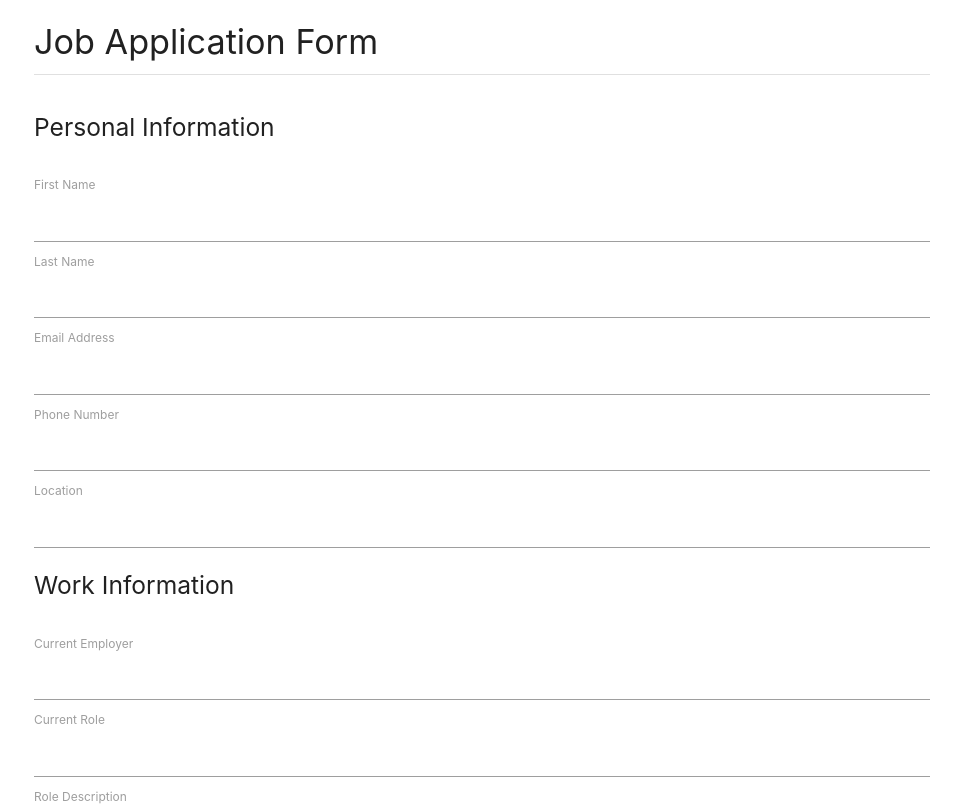
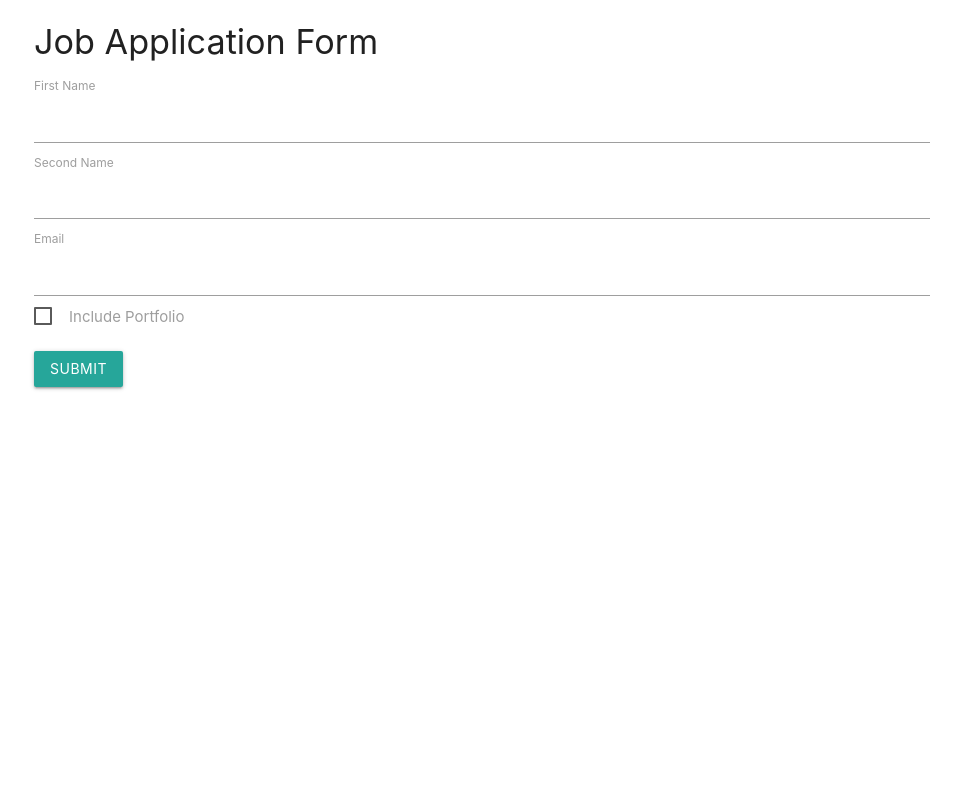
Before and after one commit to ChaitanyaKaranam/react-powerhouse, a React (Create React App) app: page / in a window 1280 px wide. Shown: the top 806 px of the page, without its empty margins (158-1119 px from the left). Built offline with nearby package versions, Linux system fonts and the light colour scheme.

Commit message:
Added code for react reusable forms

```diff
--- a/src/App.js
+++ b/src/App.js
@@ -1,11 +1,11 @@
 import React from 'react';
-import ReactForms from './pages/ReactForms';
+import JobForm from './pages/JobForm';
 
 function App() {
   return (
     <div className="App">
       <div className="container">
-        <ReactForms/>
+        <JobForm/>
       </div>
     </div>
   );
--- a/src/components/Forms/Reusable/Form.js
+++ b/src/components/Forms/Reusable/Form.js
@@ -1,129 +1,79 @@
 import React from 'react';
 import { useForm } from 'react-hook-form';
 
-function Form({ template, onSubmit, onError, watchFields=[], watchValues }) {
+// Reusable Form Component
+function Form({ template, onSubmit, watchFields, validate }) {
 
-    let { register, handleSubmit, errors, setError, clearErrors, watch, getValues } = useForm();
+    let { register, handleSubmit, errors, watch, setError, clearErrors } = useForm();
+    let { title, fields } = template;
 
-    if (!template) {
-        return <span className="red-text">Need to pass template prop</span>
-    }
+    let watchValues = watch(watchFields);
+    validate(watchValues, { errors, setError, clearErrors });
 
-    let { title, sections } = template;
+    const renderFields = (fields) => {
+        return fields.map(field => {
+            let { title, type, name, validationProps, dynamic } = field;
 
-    let wv = watch(watchFields);
-
-    watchValues(wv, { setError, clearErrors, errors });
-
-    const getField = (field) => {
-
-        let { title, type, name, id, validationProps, dynamic } = field;
-
-        let showField = dynamic ? getValues(dynamic['field']) === dynamic['value'] : true;
+            let showField = dynamic ? watchValues[dynamic['field']] === dynamic['value'] : true;
 
             if(!showField) return;
 
             switch (type) {
                 case 'text':
                     return (
-                    <div key={id}>
-                        <label htmlFor={id}>{title}</label>
-                        <input ref={register(validationProps)} type="text" name={name} id={id} />
-                        {errors[name] && <span className="red-text">{errors[name]['message']}</span>}
-                    </div>
-                )
-            case 'tel':
-                return (
-                    <div key={id}>
-                        <label htmlFor={id}>{title}</label>
-                        <input ref={register(validationProps)} type="tel" name={name} id={id} />
-                        {errors[name] && <span className="red-text">{errors[name]['message']}</span>}
-                    </div>
-                )
-            case 'number':
-                return (
-                    <div key={id}>
-                        <label htmlFor={id}>{title}</label>
-                        <input ref={register(validationProps)} type="number" name={name} id={id} />
+                        <div key={name}>
+                            <label htmlFor={name}>{title}</label>
+                            <input type="text" name={name} id={name} ref={register(validationProps)} />
                             {errors[name] && <span className="red-text">{errors[name]['message']}</span>}
                         </div>
                     )
                 case 'email':
                     return (
-                    <div key={id}>
-                        <label htmlFor={id}>{title}</label>
-                        <input ref={register(validationProps)} type="email" name={name} id={id} />
+                        <div key={name}>
+                            <label htmlFor={name}>{title}</label>
+                            <input type="email" name={name} id={name} ref={register(validationProps)} />
                             {errors[name] && <span className="red-text">{errors[name]['message']}</span>}
+                        </div>
+                    )
+                case 'checkbox':
+                    return (
+                        <div key={name}>
+                            <label>
+                                <input type="checkbox" name={name} id={name} ref={register(validationProps)} />
+                                <span>{title}</span>
+                                {errors[name] && <span className="red-text">{errors[name]['message']}</span>}
+                            </label>
                         </div>
                     )
                 case 'url':
                     return (
-                    <div key={id}>
-                        <label htmlFor={id}>{title}</label>
-                        <input ref={register(validationProps)} type="url" name={name} id={id} />
-                        {errors[name] && <span className="red-text">{errors[name]['message']}</span>}
-                    </div>
-                )
-            case 'file':
-                return (
-                    <React.Fragment key={id}>
-                        <div>
-                            <label htmlFor={id}>{title}</label>
-                            <br/>
-                            <input ref={register(validationProps)} type="file" name={name} id={id} />
-                            {errors[name] && <span className="red-text">{errors[name]['message']}</span>}
-                        </div>
-                        <br/>
-                    </React.Fragment>
-                )
-            case 'checkbox':
-                return (
-                    <div key={id}>
-                        <label>
-                            <input className="filled-in" ref={register(validationProps)} type="checkbox" name={name} id={id} />
-                            <span>{title}</span>
-                        </label>
+                        <div key={name}>
+                            <label htmlFor={name}>{title}</label>
+                            <input type="url" name={name} id={name} ref={register(validationProps)} />
                             {errors[name] && <span className="red-text">{errors[name]['message']}</span>}
                         </div>
                     )
                 default:
-                return <span key="invalid" className="red-text">Invalid field detected</span>
-        }
+                    return (
+                        <div key={name}>
+                            <span className="red-text">Invalid Field</span>
+                        </div>
+                    )
             }
 
-    const renderFields = (fields) => {
-        if (fields && Array.isArray(fields)) {
-            return fields.map(field => getField(field))
-        } else {
-            return <span className="red-text">Invalid Sections in template</span>
-        }
-    }
 
-    const renderSections = (sections) => {
-        if (sections && Array.isArray(sections)) {
-            return sections.map(({ title, id, fields }) => {
-                return (
-                    <section key={id}>
-                        <h5>{title}</h5>
-                        <br />
-                        {renderFields(fields)}
-                    </section>
-                )
         })
-        } else {
-            return <span className="red-text">Invalid Sections in template</span>
-        }
     }
 
     return (
+        <div>
             <form onSubmit={handleSubmit(onSubmit)}>
                 <h4>{title}</h4>
-            <div className="divider"></div>
+                {renderFields(fields)}
                 <br />
-            {renderSections(sections)}
-            <br/>
-            <button type="submit" className="btn" onClick={() => onError(errors)}>Submit Form</button>
+                <button type="submit" className="btn">Submit</button>
             </form>
+        </div>
     );
 }
 
--- /dev/null
+++ b/src/pages/JobForm.js
@@ -0,0 +1,80 @@
+import React from 'react';
+import Form from '../components/Forms/Reusable/Form';
+
+function JobForm(props) {
+
+    let template = {
+        title: 'Job Application Form',
+        fields: [
+            {
+                title: 'First Name',
+                type: 'text',
+                name: 'firstname',
+                validationProps: {
+                    required: 'First Name is mandatory'
+                }
+            },
+            {
+                title: 'Second Name',
+                type: 'text',
+                name: 'secondname',
+                validationProps: {
+                    required: 'Second Name is mandatory'
+                }
+            },
+            {
+                title: 'Email',
+                type: 'email',
+                name: 'email'
+            },
+            {
+                title: 'Include Portfolio',
+                type: 'checkbox',
+                name: 'include_portfolio'
+            },
+            {
+                title: 'Portfolio Link',
+                type: 'url',
+                name: 'portfolio_link',
+                dynamic: {
+                    field: 'include_portfolio',
+                    value: true
+                }
+            }
+        ]
+    }
+
+    return (
+        <Form
+            template={template}
+            watchFields={['firstname', 'include_portfolio']}
+            validate={validate}
+            onSubmit={onSubmit}
+        />
+    );
+}
+
+
+function onSubmit(values) {
+    console.log(values);
+}
+
+function validate(watchValues, errorMethods) {
+    let { errors, setError, clearErrors } = errorMethods;
+
+    // Firstname validation
+    if(watchValues['firstname'] === 'Admin'){
+        if(!errors['firstname']){
+            setError('firstname', {
+                type: 'manual',
+                message: 'You cannot use this first name'
+            })
+        }
+    }else{
+        if(errors['firstname'] && errors['firstname']['type'] === 'manual'){
+            clearErrors('firstname');
+        }
+    }
+}
+
+export default JobForm;
--- a/src/pages/ReactForms.js
+++ /dev/null
@@ -1,37 +0,0 @@
-import React from 'react';
-import Form from '../components/Forms/Reusable/Form';
-import JobTemplate from '../templates/forms/jobTemplate.json';
-
-function ReactForms(props) {
-    return (
-        <div>
-            <Form
-                template={JobTemplate}
-                watchFields={[
-                    'firstname', 'include_portfolio', "include_social"
-                ]}
-                watchValues={(val, errorMethods) => validate(val, errorMethods)}
-                onSubmit={values => console.log(values)}
-                onError={errors => console.log(errors)}
-            />
-            <br/>
-        </div>
-    );
-}
-
-function validate(val, errorMethods){
-    if(val['firstname'] === 'Admin'){
-        if(!errorMethods.errors['firstname']){
-            errorMethods.setError('firstname', {
-                type: 'manual',
-                message: 'You cannot use this'
-            })
-        }
-    }else{
-        if(errorMethods.errors['firstname']){
-            errorMethods.clearErrors('firstname')
-        }
-    }
-}
-
-export default ReactForms;
```
Also changed, not shown: src/components/Forms/index.js (deleted, +0 -19 lines). Lines whose indentation alone changed are shown as unchanged.
